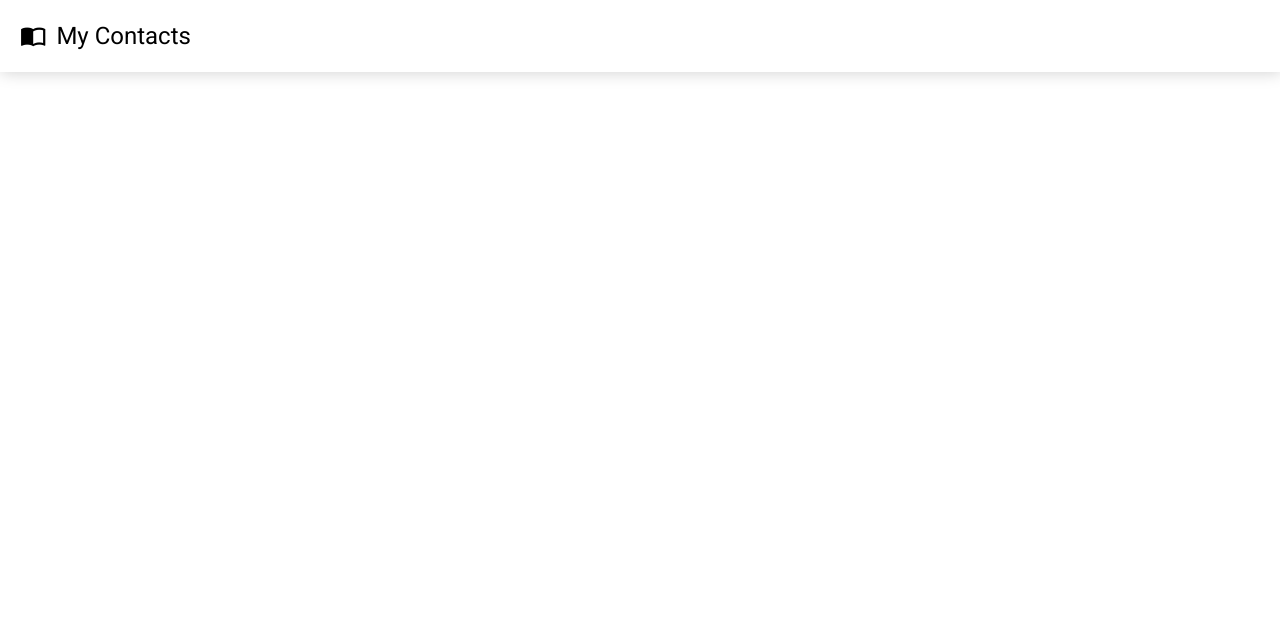
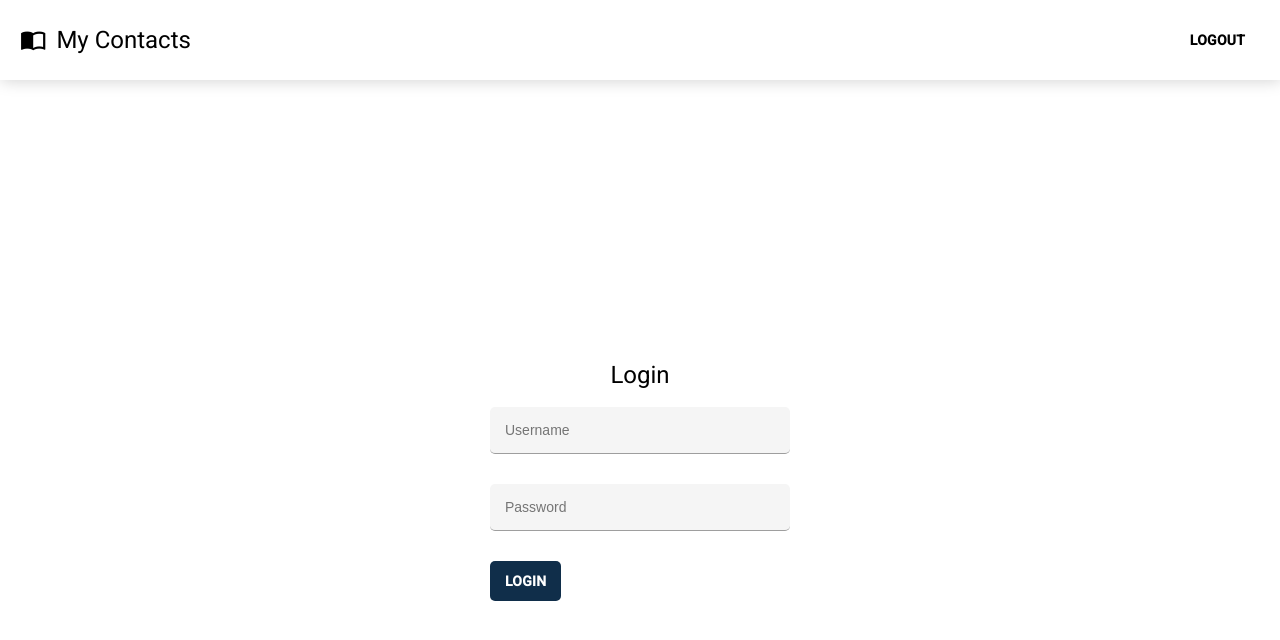
Before and after one commit to useresd/sample-contact-app, an Angular app: page /login in a window 1280 px wide. Before the commit this address led to /. Shown: the top 640 px of the page. Built offline with nearby package versions, Linux system fonts and the light colour scheme.

Commit message:
added login page with mock users

```diff
--- a/src/app/app-routing.module.ts
+++ b/src/app/app-routing.module.ts
@@ -1,9 +1,11 @@
 import { NgModule } from '@angular/core';
 import { RouterModule, Routes } from '@angular/router';
 import { HomeComponent } from './home/home.component';
+import { LoginPageComponent } from './login-page/login-page.component';
 
 const routes: Routes = [
-  {path: "", component: HomeComponent}
+  {path: "", component: HomeComponent},
+  {path: "login", component: LoginPageComponent}
 ];
 
 @NgModule({
--- a/src/app/app.component.css
+++ b/src/app/app.component.css
@@ -1,6 +1,9 @@
 nav {
     padding: 20px;
     box-shadow: 1px 1px 15px lightgray;
+    display: flex;
+    align-items: center;
+    justify-content: space-between;
 }
 
 .nav-title {
--- a/src/app/app.component.html
+++ b/src/app/app.component.html
@@ -3,5 +3,6 @@
     <i class="material-icons" style="font-size: 1.1em; margin-right: 10px;">import_contacts</i>
     My Contacts
   </h1>
+  <button class="button" (click)="onLogout()">Logout</button>
 </nav>
 <router-outlet></router-outlet>
--- a/src/app/app.component.ts
+++ b/src/app/app.component.ts
@@ -1,4 +1,7 @@
-import { Component } from '@angular/core';
+import { Component, OnInit } from '@angular/core';
+import { UserService } from './user.service';
+import { Router } from '@angular/router';
+import { User } from './user';
 
 @Component({
   selector: 'app-root',
@@ -6,5 +9,14 @@ import { Component } from '@angular/core';
   styleUrls: ['./app.component.css']
 })
 export class AppComponent {
+
   title = 'contacts-app';
+  currentUser!: User | null;
+
+  constructor(private userService: UserService, private router: Router) {}
+
+  onLogout() {
+    this.currentUser = this.userService.clearUser();
+    this.router.navigate(["/login"])
+  }
 }
--- a/src/app/app.module.ts
+++ b/src/app/app.module.ts
@@ -12,6 +12,7 @@ import { ContactsListComponent } from './contacts-list/contacts-list.component';
 import { ContactAddDialogComponent } from './contact-add-dialog/contact-add-dialog.component';
 import { ContactsListItemComponent } from './contacts-list-item/contacts-list-item.component';
 import { ConfirmDialogComponent } from './confirm-dialog/confirm-dialog.component';
+import { LoginPageComponent } from './login-page/login-page.component';
 
 @NgModule({
   declarations: [
@@ -21,6 +22,7 @@ import { ConfirmDialogComponent } from './confirm-dialog/confirm-dialog.componen
     ContactAddDialogComponent,
     ContactsListItemComponent,
     ConfirmDialogComponent,
+    LoginPageComponent,
   ],
   imports: [
     BrowserModule,
--- a/src/app/home/home.component.html
+++ b/src/app/home/home.component.html
@@ -1,4 +1,5 @@
 <div class="container">
+    {{currentUser | json}}
     <div style="display: flex; justify-content: space-between; align-items: center;">
         <button class="button button-primary my" (click)="onAddContact()">
             <i class="material-icons" style="font-size: 1.1em; margin-right: 5px;">person_add</i>
--- a/src/app/home/home.component.ts
+++ b/src/app/home/home.component.ts
@@ -14,7 +14,7 @@ export class HomeComponent implements OnInit, OnDestroy {
 
   contacts!: Contact[];
   isAddContactDialogShown: Boolean = false;
-  currentUser!: User;
+  currentUser!: User | null;
   editLockSubscription!: Subscription;
   editUnlockSubscription!: Subscription;
 
--- /dev/null
+++ b/src/app/login-page/login-page.component.css
@@ -0,0 +1,29 @@
+.page-container {
+    height: 100vh;
+    width: 100vw;
+    display: flex;
+    justify-content: center;
+    align-items: center;
+    flex-direction: column;
+}
+
+.login-control {
+    display: flex;
+    flex-direction: column;
+    margin-bottom: 15px;
+    width: 300px;
+}
+
+.login-control input {
+    border-radius: 5px;
+    border: none;
+    outline: none;
+    background: none;
+    border-bottom: 1px solid #9e9e9e;
+    background-color: #f5f5f5;
+    padding: 15px;
+    font-size: 1em;
+    display: inline-block;
+    width: 100%;
+    margin-bottom: 15px;
+}
--- /dev/null
+++ b/src/app/login-page/login-page.component.html
@@ -0,0 +1,14 @@
+<div class="page-container">
+    <h1>Login</h1>
+    <div>
+        <form [formGroup]="loginForm" (ngSubmit)="onLoginSubmit()">
+            <div class="login-control">
+                <input type="text" id="username" placeholder="Username" formControlName="username"/>
+            </div>
+            <div class="login-control">
+                <input type="text" id="password" placeholder="Password" formControlName="password"/>
+            </div>
+            <button type="submit" class="button button-primary">Login</button>
+        </form>
+    </div>
+</div>
--- /dev/null
+++ b/src/app/login-page/login-page.component.ts
@@ -0,0 +1,30 @@
+import { Component } from '@angular/core';
+import { FormControl, FormGroup } from '@angular/forms';
+import { Router } from '@angular/router'
+import { UserService } from '../user.service';
+import { User } from '../user';
+
+@Component({
+  selector: 'app-login-page',
+  templateUrl: './login-page.component.html',
+  styleUrls: ['./login-page.component.css']
+})
+export class LoginPageComponent {
+
+  constructor(private router: Router, private userService: UserService){}
+
+  loginForm = new FormGroup({
+    username: new FormControl(""),
+    password: new FormControl("")
+  })
+
+  onLoginSubmit() {
+    const { username, password } = this.loginForm.value;
+    if((username == "user1" && password == "pass1") || (username == "user2" && password == "pass2")) {
+      this.userService.setUser(new User(username))
+      this.router.navigate(["/"]);
+      return;
+    }
+    window.alert("Please check your username/password");
+  }
+}
--- a/src/app/user.service.ts
+++ b/src/app/user.service.ts
@@ -6,15 +6,20 @@ import { User } from './user';
 })
 export class UserService {
 
-  user!: User;
+  user!: User | null;
 
   constructor() { }
 
   getUser() {
-    return new User("user1");
+    return this.user;
   }
 
   setUser(user: User) {
     this.user = user;
   }
+
+  clearUser() {
+    this.user = null;
+    return this.user;
+  }
 }
```
Also changed, not shown: 1 other file (tests, documents, lock files or other folders).
